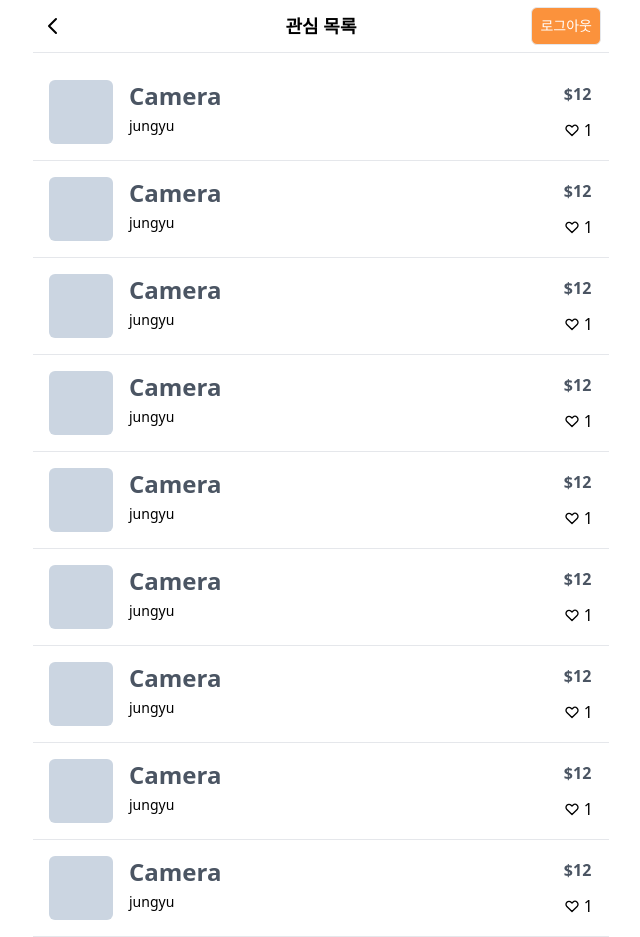
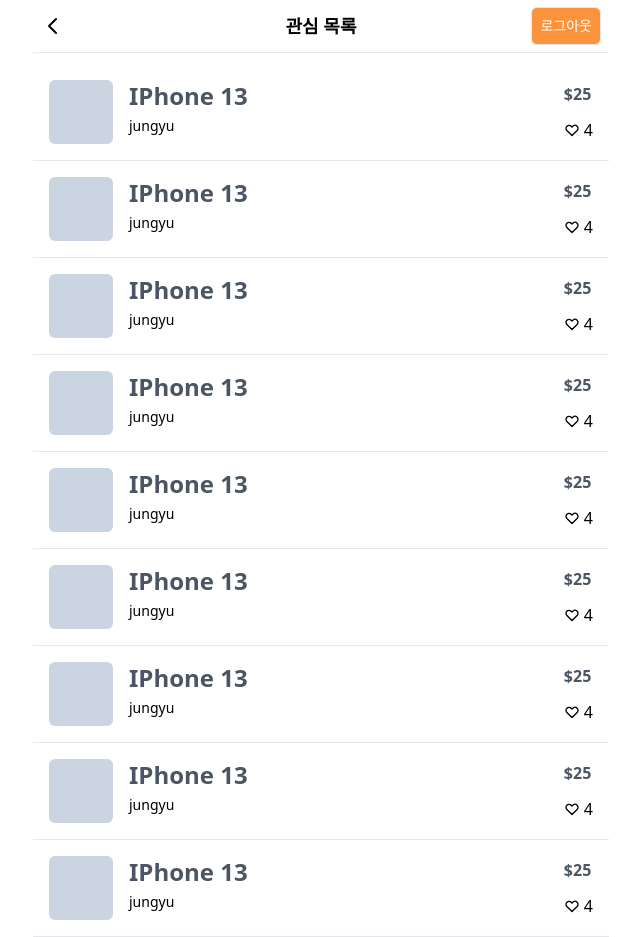
Before and after one commit to jungyu333/carrot_market, a Next.js app: page /profile/fav in a window 1280 px wide. Shown: the whole page, without its empty margins (319-959 px from the left). Built offline with nearby package versions, Linux system fonts and the light colour scheme.

Commit message:
item Refactoring

```diff
--- /dev/null
+++ b/components/floatingButton.tsx
@@ -0,0 +1,18 @@
+import tw from "tailwind-styled-components";
+
+export default function FloatingButton() {
+  return (
+    <NewProduct>
+      <svg
+        xmlns="http://www.w3.org/2000/svg"
+        className="h-10 w-10 text-center"
+        fill="none"
+        viewBox="0 0 24 24"
+        stroke="currentColor"
+        strokeWidth="2"
+      >
+        <path strokeLinecap="round" strokeLinejoin="round" d="M12 4v16m8-8H4" />
+      </svg>
+    </NewProduct>
+  );
+}
--- a/components/item.tsx
+++ b/components/item.tsx
@@ -85,7 +85,7 @@
           </div>
         </ProductInfoContainer>
         <ProductSubInfoContainer>
-          <Price>$12</Price>
+          <Price>${price}</Price>
           <div className="flex items-center justify-center">
             <svg
               xmlns="http://www.w3.org/2000/svg"
@@ -101,7 +101,7 @@
                 d="M4.318 6.318a4.5 4.5 0 000 6.364L12 20.364l7.682-7.682a4.5 4.5 0 00-6.364-6.364L12 7.636l-1.318-1.318a4.5 4.5 0 00-6.364 0z"
               />
             </svg>
-            <Heart>1</Heart>
+            <Heart>{heart}</Heart>
           </div>
         </ProductSubInfoContainer>
       </ProductContainer>
--- a/pages/chats/index.tsx
+++ b/pages/chats/index.tsx
@@ -3,6 +3,7 @@
 
 const Wrapper = tw.div`
   mt-16
+  mb-20
 `;
 
 const ChatContainer = tw.div`
--- a/pages/communicate/index.tsx
+++ b/pages/communicate/index.tsx
@@ -4,6 +4,7 @@
 
 const Wrapper = tw.div`
   mt-16
+  mb-20
   px-2
   relative
 `;
--- a/pages/index.tsx
+++ b/pages/index.tsx
@@ -7,6 +7,7 @@
 const Wrapper = tw.div`
   mt-14
   relative
+  mb-20
 `;
 
 const NewProduct = tw.div`
@@ -33,7 +34,7 @@
   return (
     <Layout title="Home" hasTabBar canGoBack={false} isLogIn>
       <Wrapper>
-        {[1, 2, 3, 4, 5, 6, 7, 8, 9].map((i) => (
+        {[1, 2, 3, 4, 5, 6, 7, 8, 9, 10, 11, 12, 13, 14, 15, 16].map((i) => (
           <Item
             name="jungyu"
             productName="Iphone 14"
@@ -43,24 +44,7 @@
             id={i}
           />
         ))}
-        <Link href="/items/newItem">
-          <NewProduct>
-            <svg
-              xmlns="http://www.w3.org/2000/svg"
-              className="h-10 w-10 text-center"
-              fill="none"
-              viewBox="0 0 24 24"
-              stroke="currentColor"
-              strokeWidth="2"
-            >
-              <path
-                strokeLinecap="round"
-                strokeLinejoin="round"
-                d="M12 4v16m8-8H4"
-              />
-            </svg>
-          </NewProduct>
-        </Link>
+        <Link href="/items/newItem"></Link>
       </Wrapper>
     </Layout>
   );
--- a/pages/profile/fav.tsx
+++ b/pages/profile/fav.tsx
@@ -1,64 +1,9 @@
 import tw from "tailwind-styled-components";
+import Item from "../../components/item";
 import Layout from "../../components/layout";
 
 const Wrapper = tw.div`
   mt-16
-`;
-
-const ProductContainer = tw.div`
-  w-full
-  flex
-  justify-between
-  items-center
-  border-b
-  py-4
-  px-4
-  cursor-pointer
-  hover:bg-slate-100
-`;
-
-const ImgContainer = tw.div`
-  w-16
-  h-16
-  bg-slate-300
-  rounded-md
-  mr-4
-`;
-
-const ProductImage = tw.div``;
-
-const ProductInfoContainer = tw.div`
-  flex
-  justify-evenly
-
-`;
-
-const ProductName = tw.div`
-  font-bold
-  text-2xl
-  text-gray-600
-`;
-
-const Seller = tw.div`
-  text-sm
-  mt-1
-`;
-
-const ProductSubInfoContainer = tw.div`
-  flex
-  flex-col
-  justify-center
-  space-y-3
-`;
-
-const Price = tw.div`
-  font-bold
-  text-gray-600
-`;
-
-const Heart = tw.div`
-  font-medium
-  ml-1
 `;
 
 export default function Fav() {
@@ -66,37 +11,14 @@
     <Layout canGoBack isLogIn hasTabBar={false} title="관심 목록">
       <Wrapper>
         {[1, 2, 3, 4, 5, 6, 7, 8, 9].map((i) => (
-          <ProductContainer key={i}>
-            <ProductInfoContainer>
-              <ImgContainer>
-                <ProductImage />
-              </ImgContainer>
-              <div>
-                <ProductName>Camera</ProductName>
-                <Seller>jungyu</Seller>
-              </div>
-            </ProductInfoContainer>
-            <ProductSubInfoContainer>
-              <Price>$12</Price>
-              <div className="flex items-center justify-center">
-                <svg
-                  xmlns="http://www.w3.org/2000/svg"
-                  className="h-4 w-4"
-                  fill="none"
-                  viewBox="0 0 24 24"
-                  stroke="currentColor"
-                  strokeWidth="2"
-                >
-                  <path
-                    strokeLinecap="round"
-                    strokeLinejoin="round"
-                    d="M4.318 6.318a4.5 4.5 0 000 6.364L12 20.364l7.682-7.682a4.5 4.5 0 00-6.364-6.364L12 7.636l-1.318-1.318a4.5 4.5 0 00-6.364 0z"
-                  />
-                </svg>
-                <Heart>1</Heart>
-              </div>
-            </ProductSubInfoContainer>
-          </ProductContainer>
+          <Item
+            name="jungyu"
+            price={25}
+            heart={4}
+            productName="IPhone 13"
+            id={i}
+            key={i}
+          />
         ))}
       </Wrapper>
     </Layout>
--- a/pages/profile/purchase.tsx
+++ b/pages/profile/purchase.tsx
@@ -1,64 +1,9 @@
 import tw from "tailwind-styled-components";
+import Item from "../../components/item";
 import Layout from "../../components/layout";
 
 const Wrapper = tw.div`
   mt-16
-`;
-
-const ProductContainer = tw.div`
-  w-full
-  flex
-  justify-between
-  items-center
-  border-b
-  py-4
-  px-4
-  cursor-pointer
-  hover:bg-slate-100
-`;
-
-const ImgContainer = tw.div`
-  w-16
-  h-16
-  bg-slate-300
-  rounded-md
-  mr-4
-`;
-
-const ProductImage = tw.div``;
-
-const ProductInfoContainer = tw.div`
-  flex
-  justify-evenly
-
-`;
-
-const ProductName = tw.div`
-  font-bold
-  text-2xl
-  text-gray-600
-`;
-
-const Seller = tw.div`
-  text-sm
-  mt-1
-`;
-
-const ProductSubInfoContainer = tw.div`
-  flex
-  flex-col
-  justify-center
-  space-y-3
-`;
-
-const Price = tw.div`
-  font-bold
-  text-gray-600
-`;
-
-const Heart = tw.div`
-  font-medium
-  ml-1
 `;
 
 export default function PurChase() {
@@ -66,37 +11,14 @@
     <Layout canGoBack isLogIn hasTabBar={false} title="구매 목록">
       <Wrapper>
         {[1, 2, 3, 4, 5, 6, 7, 8, 9].map((i) => (
-          <ProductContainer key={i}>
-            <ProductInfoContainer>
-              <ImgContainer>
-                <ProductImage />
-              </ImgContainer>
-              <div>
-                <ProductName>Camera</ProductName>
-                <Seller>jungyu</Seller>
-              </div>
-            </ProductInfoContainer>
-            <ProductSubInfoContainer>
-              <Price>$12</Price>
-              <div className="flex items-center justify-center">
-                <svg
-                  xmlns="http://www.w3.org/2000/svg"
-                  className="h-4 w-4"
-                  fill="none"
-                  viewBox="0 0 24 24"
-                  stroke="currentColor"
-                  strokeWidth="2"
-                >
-                  <path
-                    strokeLinecap="round"
-                    strokeLinejoin="round"
-                    d="M4.318 6.318a4.5 4.5 0 000 6.364L12 20.364l7.682-7.682a4.5 4.5 0 00-6.364-6.364L12 7.636l-1.318-1.318a4.5 4.5 0 00-6.364 0z"
-                  />
-                </svg>
-                <Heart>1</Heart>
-              </div>
-            </ProductSubInfoContainer>
-          </ProductContainer>
+          <Item
+            id={i}
+            key={i}
+            name="jungyu"
+            productName="IPhone 14"
+            price={99}
+            heart={2}
+          />
         ))}
       </Wrapper>
     </Layout>
--- a/pages/profile/sell.tsx
+++ b/pages/profile/sell.tsx
@@ -1,64 +1,9 @@
 import tw from "tailwind-styled-components";
+import Item from "../../components/item";
 import Layout from "../../components/layout";
 
 const Wrapper = tw.div`
   mt-16
-`;
-
-const ProductContainer = tw.div`
-  w-full
-  flex
-  justify-between
-  items-center
-  border-b
-  py-4
-  px-4
-  cursor-pointer
-  hover:bg-slate-100
-`;
-
-const ImgContainer = tw.div`
-  w-16
-  h-16
-  bg-slate-300
-  rounded-md
-  mr-4
-`;
-
-const ProductImage = tw.div``;
-
-const ProductInfoContainer = tw.div`
-  flex
-  justify-evenly
-
-`;
-
-const ProductName = tw.div`
-  font-bold
-  text-2xl
-  text-gray-600
-`;
-
-const Seller = tw.div`
-  text-sm
-  mt-1
-`;
-
-const ProductSubInfoContainer = tw.div`
-  flex
-  flex-col
-  justify-center
-  space-y-3
-`;
-
-const Price = tw.div`
-  font-bold
-  text-gray-600
-`;
-
-const Heart = tw.div`
-  font-medium
-  ml-1
 `;
 
 export default function Sell() {
@@ -66,37 +11,14 @@
     <Layout canGoBack isLogIn hasTabBar={false} title="판매 목록">
       <Wrapper>
         {[1, 2, 3, 4, 5, 6, 7, 8, 9].map((i) => (
-          <ProductContainer key={i}>
-            <ProductInfoContainer>
-              <ImgContainer>
-                <ProductImage />
-              </ImgContainer>
-              <div>
-                <ProductName>Camera</ProductName>
-                <Seller>jungyu</Seller>
-              </div>
-            </ProductInfoContainer>
-            <ProductSubInfoContainer>
-              <Price>$12</Price>
-              <div className="flex items-center justify-center">
-                <svg
-                  xmlns="http://www.w3.org/2000/svg"
-                  className="h-4 w-4"
-                  fill="none"
-                  viewBox="0 0 24 24"
-                  stroke="currentColor"
-                  strokeWidth="2"
-                >
-                  <path
-                    strokeLinecap="round"
-                    strokeLinejoin="round"
-                    d="M4.318 6.318a4.5 4.5 0 000 6.364L12 20.364l7.682-7.682a4.5 4.5 0 00-6.364-6.364L12 7.636l-1.318-1.318a4.5 4.5 0 00-6.364 0z"
-                  />
-                </svg>
-                <Heart>1</Heart>
-              </div>
-            </ProductSubInfoContainer>
-          </ProductContainer>
+          <Item
+            name="jungyu"
+            productName="IPhone 14"
+            heart={2}
+            price={23}
+            id={i}
+            key={i}
+          />
         ))}
       </Wrapper>
     </Layout>
```
